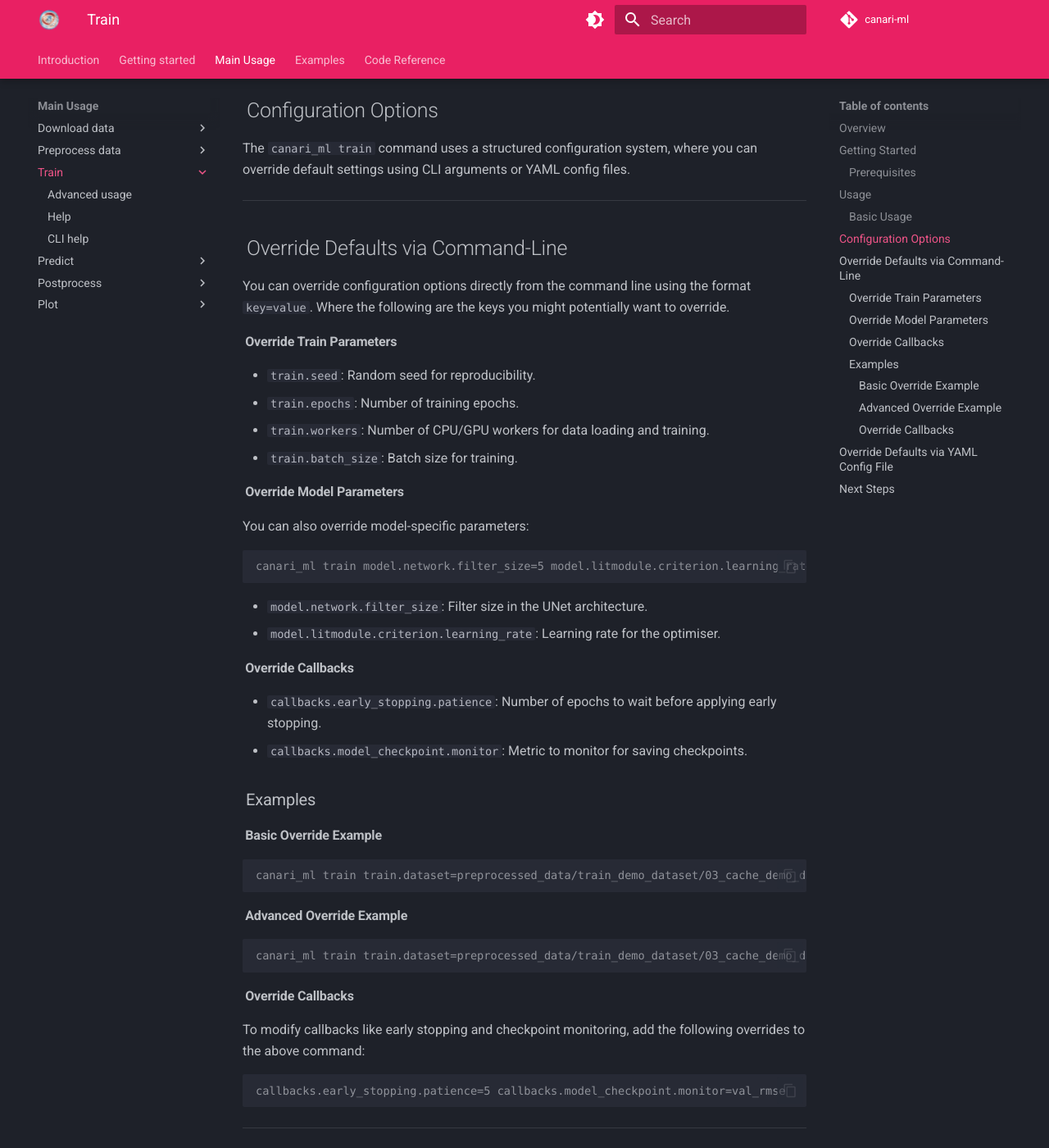
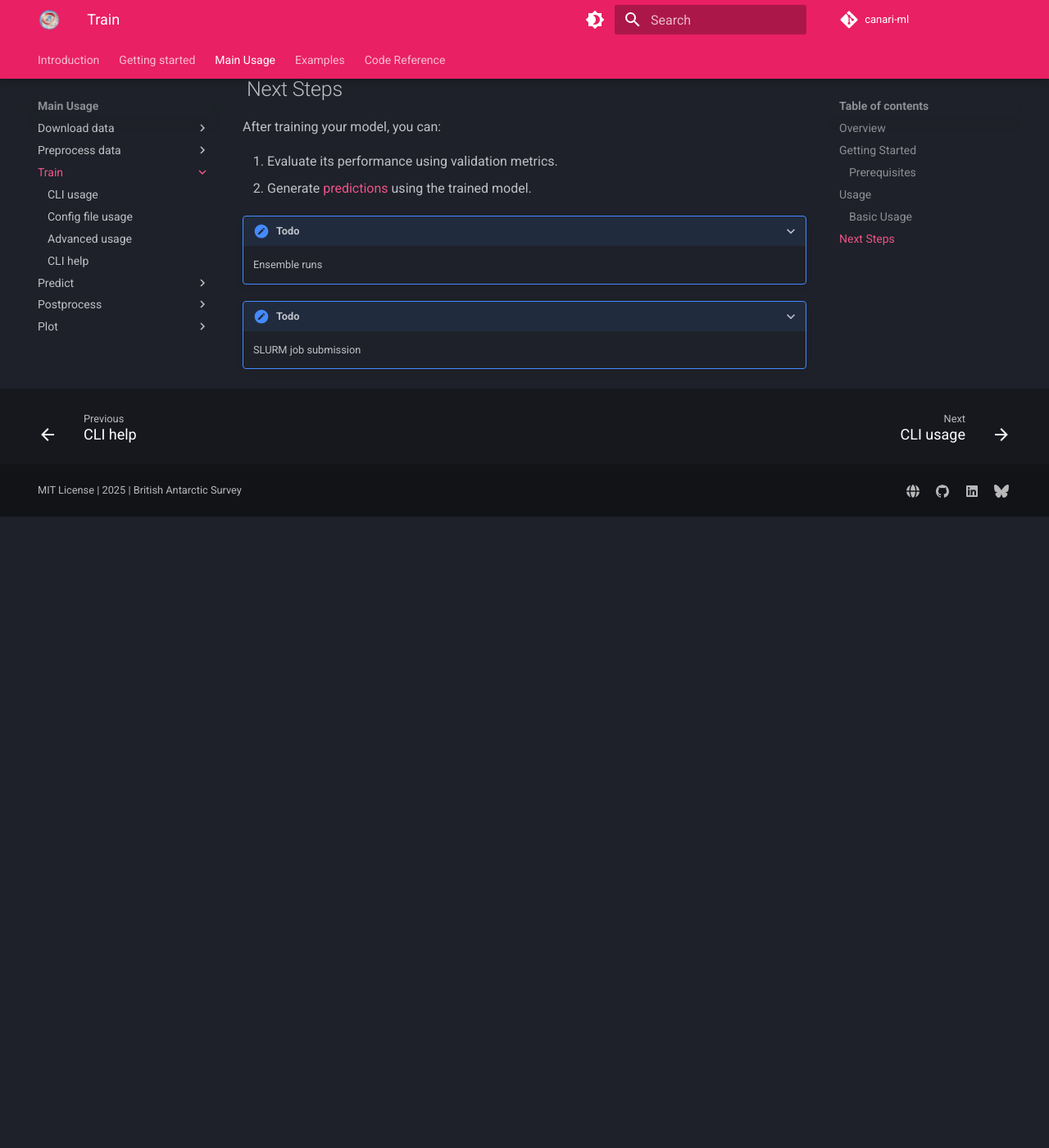
Before and after one commit to CANARI-ML/canari-ml, an MkDocs documentation site: the page built from docs/user-guide/train/index.md, in a window 1280 px wide and 1400 px high, scrolled down 1123 px. Shown: the whole window at 82% size. Built offline with MkDocs 1.6.1 and Material for MkDocs 9.7.7, drawn with Linux system fonts in a browser that asks for light colours; some web fonts are replaced; plug-ins that fetch from the network failed and are left out; comment, search, counter and statistics services are not loaded; after the commit the page ends 1753 px from its top, so only the background shows below that; some of the changed text lies outside the part shown.

Commit message:
docs(mkdocs): Add predict, split train, fixes
- Split train into CLI and config-driven sections.
- Add start to generating predictions.
- Some fixes in existing docs.

Refs: #28

````diff
--- a/docs/user-guide/train/index.md
+++ b/docs/user-guide/train/index.md
@@ -35,109 +35,6 @@
 
 This will display the default configuration and all modifiable parameters.
 
----
-
-## Configuration Options
-
-The `canari_ml train` command uses a structured configuration system, where you can override default settings using CLI arguments or YAML config files.
-
----
-
-## Override Defaults via Command-Line
-
-You can override configuration options directly from the command line using the format `key=value`. Where the following are the keys you might potentially want to override.
-
-#### Override Train Parameters
-
-- `train.seed`: Random seed for reproducibility.
-- `train.epochs`: Number of training epochs.
-- `train.workers`: Number of CPU/GPU workers for data loading and training.
-- `train.batch_size`: Batch size for training.
-
-#### Override Model Parameters
-
-You can also override model-specific parameters:
-
-``` console
-canari_ml train model.network.filter_size=5 model.litmodule.criterion.learning_rate=0.001
-```
-
-- `model.network.filter_size`: Filter size in the UNet architecture.
-- `model.litmodule.criterion.learning_rate`: Learning rate for the optimiser.
-
-#### Override Callbacks
-
-- `callbacks.early_stopping.patience`: Number of epochs to wait before applying early stopping.
-- `callbacks.model_checkpoint.monitor`: Metric to monitor for saving checkpoints.
-
-### Examples
-
-#### Basic Override Example
-``` console
-canari_ml train train.dataset=preprocessed_data/train_demo_dataset/03_cache_demo_dataset/cached.DAY.north.json train.name=demo_train train.epochs=2
-```
-
-#### Advanced Override Example
-``` console
-canari_ml train train.dataset=preprocessed_data/train_demo_dataset/03_cache_demo_dataset/cached.DAY.north.json train.name=demo_train train.seed=42 train.epochs=20 train.workers=8 train.batch_size=16
-```
-
-#### Override Callbacks
-
-To modify callbacks like early stopping and checkpoint monitoring, add the following overrides to the above command:
-
-``` console
-callbacks.early_stopping.patience=5 callbacks.model_checkpoint.monitor=val_rmse
-```
-
----
-
-## Override Defaults via YAML Config File
-
-For more complex customisations, you can create a YAML config file. Below is an example configuration:
-
-``` yaml title="configs/train/custom_train.yaml" linenums="1"
-# @package _global_
-
-defaults:                                   # (1)!
-  - ../preprocess/train_demo_dataset.yaml   # (2)!
-  - /train                                  # (3)!
-  - _self_                                  # (4)!
-
-train:
-  dataset: preprocessed_data/train_demo_dataset/03_cache_demo_dataset/cached.DAY.north.json
-  name: demo_train
-  seed: 42
-  epochs: 2
-  workers: 4
-  batch_size: 4
-  shuffling: true
-  wandb_group: demo_unet
-  wandb_project: CANARI_Training
-
-model:
-  model_name: unet
-  network:
-    filter_size: 3
-    n_filters_factor: 0.1
-  litmodule:
-    criterion:
-      loss_type: mse
-```
-
-1. Always define `defaults` in the header of your custom config file.
-2. Define path to the config file used for training.
-3. Define `/train` to inherit from the default configuration.
-4. Override the above defaults with values from this file. (The order matters, `_self_` should be defined last to override previous configs in this list).
-
-You can run training with this config file using:
-
-``` console
-canari_ml train -cd configs/train/ -cn custom_train.yaml
-```
-
----
-
 ## Next Steps
 
 After training your model, you can:
--- a/mkdocs.yml
+++ b/mkdocs.yml
@@ -159,11 +159,14 @@
       - CLI help: help/preprocess.md
     - Train:
       - user-guide/train/index.md
+      - CLI usage: user-guide/train/cli_usage.md
+      - Config file usage: user-guide/train/config_file_usage.md
       - Advanced usage: user-guide/train/advanced_usage.md
-      - Help: user-guide/train/help.md
+      # - Help: user-guide/train/help.md
       - CLI help: help/train.md
     - Predict:
       - user-guide/predict/index.md
+      - Config file usage: user-guide/predict/config_file_usage.md
       - CLI help: help/predict.md
     - Postprocess:
       - user-guide/postprocess/index.md
````
Also changed, not shown: other parts of docs/user-guide/train/index.md (+0 -3 lines), docs/user-guide/predict/config_file_usage.md (added, +91 -0 lines), docs/user-guide/predict/index.md (+13 -0 lines), docs/user-guide/preprocess/cli_usage.md (+3 -3 lines), docs/user-guide/preprocess/config_file_usage.md (+1 -1 lines), docs/user-guide/train/advanced_usage.md (+17 -6 lines), docs/user-guide/train/cli_usage.md (added, +46 -0 lines), docs/user-guide/train/config_file_usage.md (added, +47 -0 lines).
